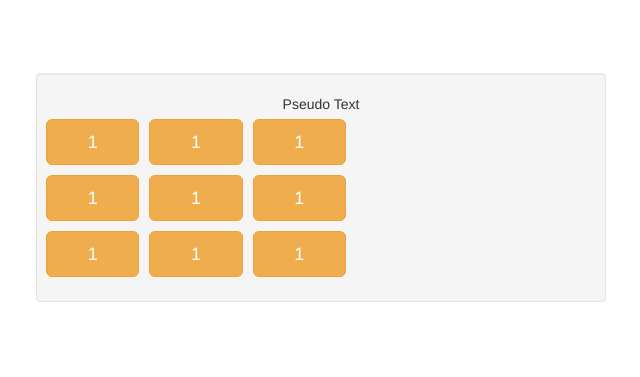
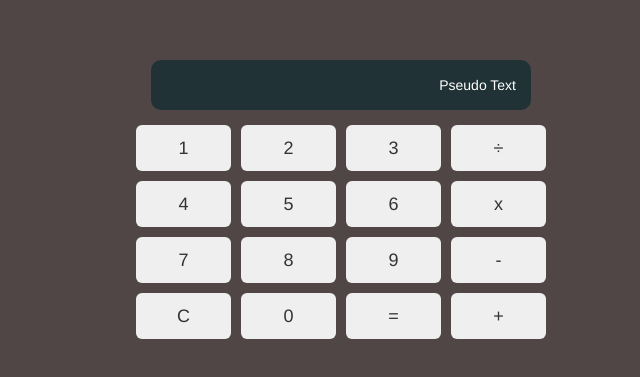
Before and after one commit to jaykch/calculator, a plain HTML site: page index.html in a window 1280 px wide. Shown: the part 203-580 px from the top of the page, without its empty margins (319-959 px from the left). Drawn offline with nearby package versions, Linux system fonts and the light colour scheme.

Commit message:
Designed the view of the calculator

```diff
--- a/index.html
+++ b/index.html
@@ -13,15 +13,28 @@
     <link rel="stylesheet" href="https://maxcdn.bootstrapcdn.com/font-awesome/4.7.0/css/font-awesome.min.css">
 
     <style>
-        .app{
+        .app {
             display: flex;
             justify-content: center;
             align-items: center;
             height: 100vh;
             width: 100vw;
+            background: #514646;
         }
-        button.digit{
+
+        button.digit {
             margin: 5px;
+        }
+
+        #screen {
+            margin: 10px 20px;
+            height: 50px;
+            background: rgba(16, 44, 48, 0.74);
+            border-radius: 10px;
+            display: flex;
+            align-items: center;
+            justify-content: flex-end;
+            color: white;
         }
 
     </style>
@@ -29,27 +42,38 @@
 <body>
 <div class="app">
     <div class="container">
-        <div class="col-md-6 text-center col-md-offset-3 well">
+        <div class="col-md-6 text-center col-md-offset-4 ">
             <div id="calculator">
                 <div class="digits">
                     <div class="row">
-                        <div id="screen" class="col-md-12"></div>
-                        <span>Pseudo Text</span>
+                        <div id="screen" class="col-md-8">
+                            <span>Pseudo Text</span>
+                        </div>
+
                     </div>
                     <div class="row">
-                        <button class="digit col-md-2 btn-lg  btn btn-warning">1</button>
-                        <button class="digit col-md-2 btn-lg  btn btn-warning">1</button>
-                        <button class="digit col-md-2 btn-lg  btn btn-warning">1</button>
+                        <button class="digit col-md-2 btn-lg  btn" data-id="1">1</button>
+                        <button class="digit col-md-2 btn-lg  btn" data-id="2">2</button>
+                        <button class="digit col-md-2 btn-lg  btn" data-id="3">3</button>
+                        <button class="digit col-md-2 btn-lg  btn" data-id="div">÷</button>
                     </div>
                     <div class="row">
-                        <button class="digit col-md-2 btn-lg  btn btn-warning">1</button>
-                        <button class="digit col-md-2 btn-lg  btn btn-warning">1</button>
-                        <button class="digit col-md-2 btn-lg  btn btn-warning">1</button>
+                        <button class="digit col-md-2 btn-lg  btn" data-id="4">4</button>
+                        <button class="digit col-md-2 btn-lg  btn" data-id="5">5</button>
+                        <button class="digit col-md-2 btn-lg  btn" data-id="6">6</button>
+                        <button class="digit col-md-2 btn-lg  btn" data-id="mult">x</button>
                     </div>
                     <div class="row">
-                        <button class="digit col-md-2 btn-lg  btn btn-warning">1</button>
-                        <button class="digit col-md-2 btn-lg  btn btn-warning">1</button>
-                        <button class="digit col-md-2 btn-lg  btn btn-warning">1</button>
+                        <button class="digit col-md-2 btn-lg  btn" data-id="7">7</button>
+                        <button class="digit col-md-2 btn-lg  btn" data-id="8">8</button>
+                        <button class="digit col-md-2 btn-lg  btn" data-id="9">9</button>
+                        <button class="digit col-md-2 btn-lg  btn" data-id="sub">-</button>
+                    </div>
+                    <div class="row">
+                        <button class="digit col-md-2 btn-lg  btn" data-id="clear">C</button>
+                        <button class="digit col-md-2 btn-lg  btn" data-id="0">0</button>
+                        <button class="digit col-md-2 btn-lg  btn" data-id="res">=</button>
+                        <button class="digit col-md-2 btn-lg  btn" data-id="add">+</button>
                     </div>
                 </div>
             </div>
```
